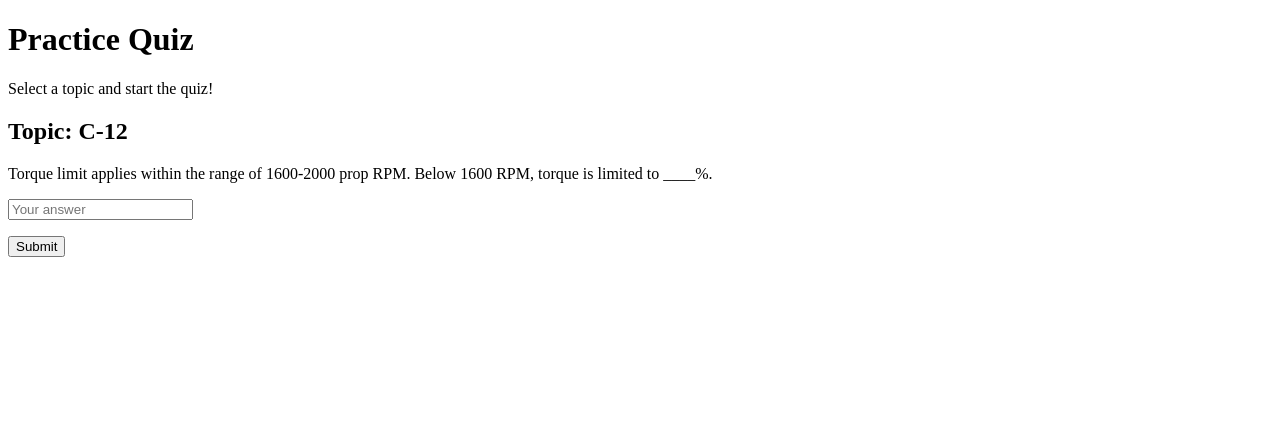
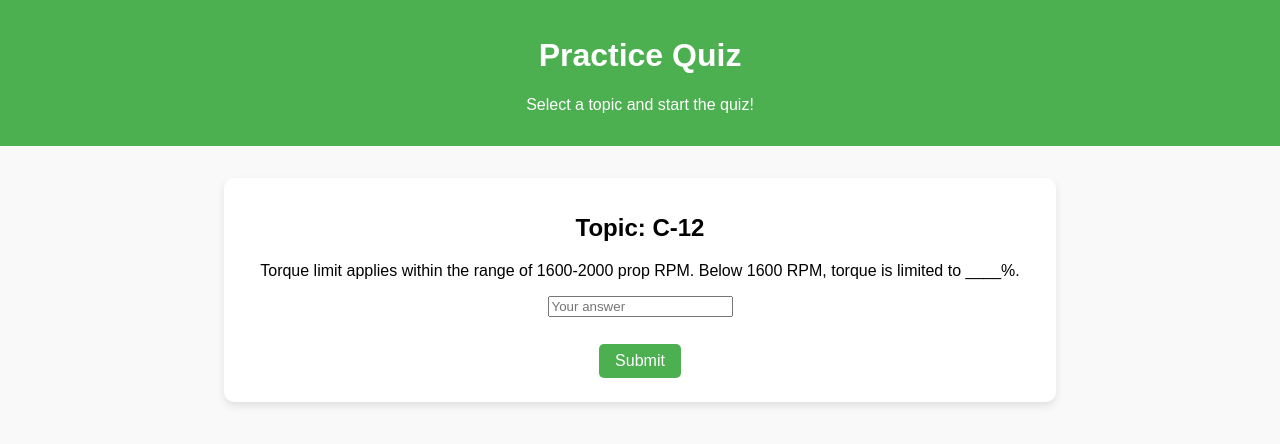
Before and after one commit to Dillionaire26A/quiz-website, a plain HTML site: page index.html in a window 1280 px wide. Both pictures are taken after a click on the button "C-12". Drawn offline with Linux system fonts and the light colour scheme.

Commit message:
Refactor index.html for improved structure and styling

```diff
--- a/index.html
+++ b/index.html
@@ -4,6 +4,48 @@
     <meta charset="UTF-8">
     <meta name="viewport" content="width=device-width, initial-scale=1.0">
     <title>Practice Quiz</title>
+    <style>
+        body {
+            font-family: Arial, sans-serif;
+            background-color: #f9f9f9;
+            margin: 0;
+            padding: 0;
+        }
+        header {
+            text-align: center;
+            background-color: #4CAF50;
+            color: white;
+            padding: 1rem;
+        }
+        main {
+            max-width: 800px;
+            margin: 2rem auto;
+            padding: 1rem;
+            background: white;
+            border-radius: 10px;
+            box-shadow: 0 4px 8px rgba(0, 0, 0, 0.1);
+        }
+        #quiz-area, #topic-selection, #quiz-summary {
+            text-align: center;
+        }
+        button {
+            padding: 0.5rem 1rem;
+            margin: 0.5rem;
+            border: none;
+            border-radius: 5px;
+            background-color: #4CAF50;
+            color: white;
+            font-size: 1rem;
+            cursor: pointer;
+        }
+        button:hover {
+            background-color: #45a049;
+        }
+        #answer-feedback {
+            font-size: 1.2rem;
+            margin-top: 1rem;
+        }
+    </style>
 </head>
 <body>
     <header>
@@ -21,6 +63,7 @@
             <input type="text" id="answer" placeholder="Your answer">
             <p id="answer-feedback" style="font-weight: bold; color: red;"></p>
             <button onclick="submitAnswer()">Submit</button>
+            <button id="next-question-button" onclick="nextQuestion()" style="display: none;">Next Question</button>
         </section>
         <section id="quiz-summary" style="display: none;">
             <h2>Quiz Summary</h2>
@@ -109,7 +152,6 @@
                 { question: "What is the g-force limit of F-16?", answer: "+9 Gs" }
             ]
         };
-
     let currentQuiz = [];
         let currentQuestionIndex = 0;
         let score = 0;
@@ -129,6 +171,7 @@
                 document.getElementById('question-text').innerText = currentQuiz[currentQuestionIndex].question;
                 document.getElementById('answer-feedback').innerText = '';
                 document.getElementById('answer').value = '';
+                document.getElementById('next-question-button').style.display = 'none';
             } else {
                 endQuiz();
             }
@@ -140,21 +183,25 @@
 
             if (userAnswer.toLowerCase() === correctAnswer.toLowerCase()) {
                 document.getElementById('answer-feedback').innerText = 'Correct!';
+                document.getElementById('answer-feedback').style.color = 'green';
                 score++;
             } else {
                 document.getElementById('answer-feedback').innerText = `Incorrect! The correct answer is: ${correctAnswer}`;
+                document.getElementById('answer-feedback').style.color = 'red';
+            }
+            document.getElementById('next-question-button').style.display = 'block';
         }
 
-      setTimeout(() => {
+        function nextQuestion() {
+            document.getElementById('next-question-button').style.display = 'none';
+            document.getElementById('answer-feedback').innerText = '';
             currentQuestionIndex++;
             loadQuestion();
-      }, 2000);
         }
 
         function endQuiz() {
             document.getElementById('quiz-area').style.display = 'none';
             document.getElementById('quiz-summary').style.display = 'block';
-
             document.getElementById('summary-text').innerText = `You scored ${score} out of ${currentQuiz.length}`;
         }
 
```
Lines whose indentation alone changed are shown as unchanged.
